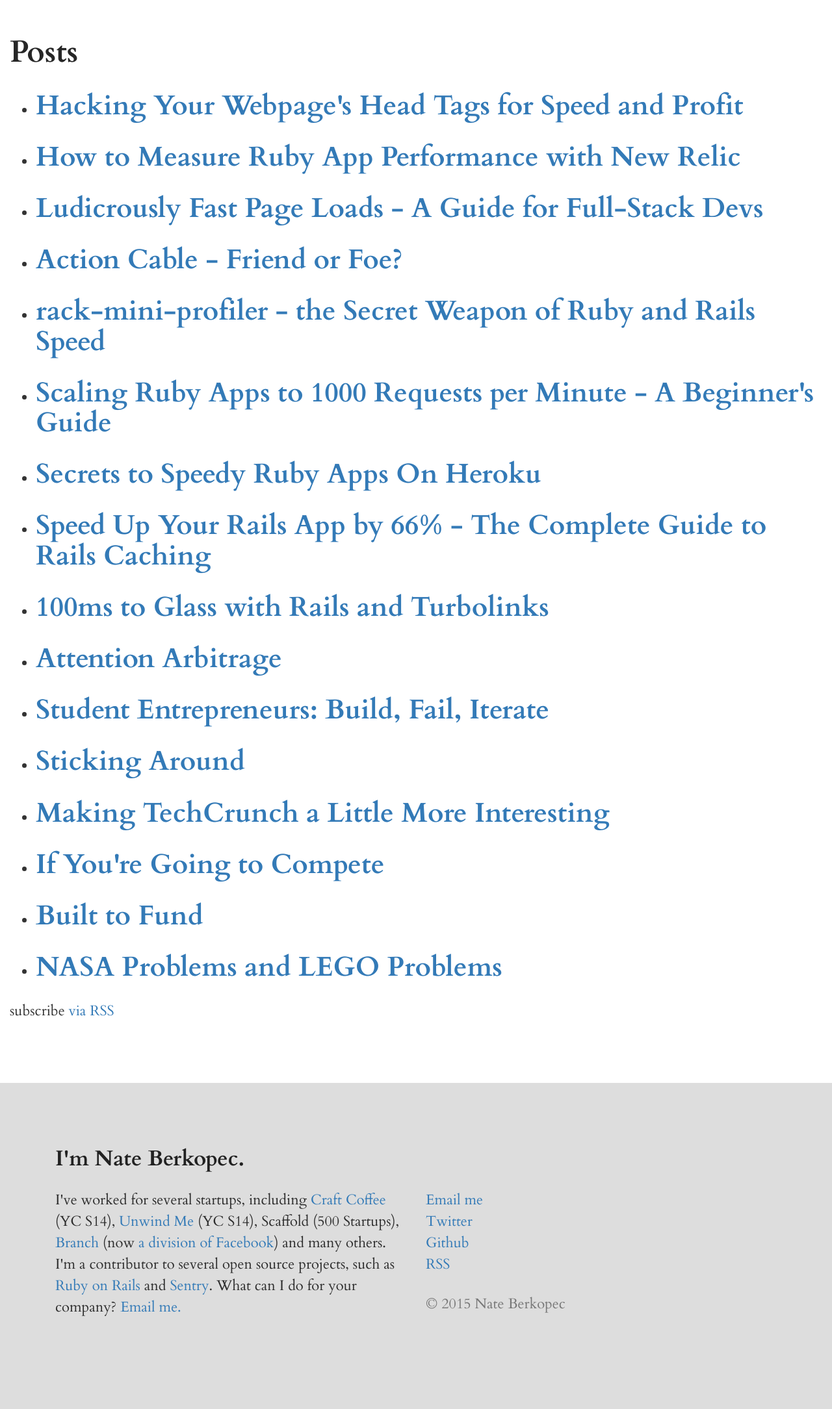
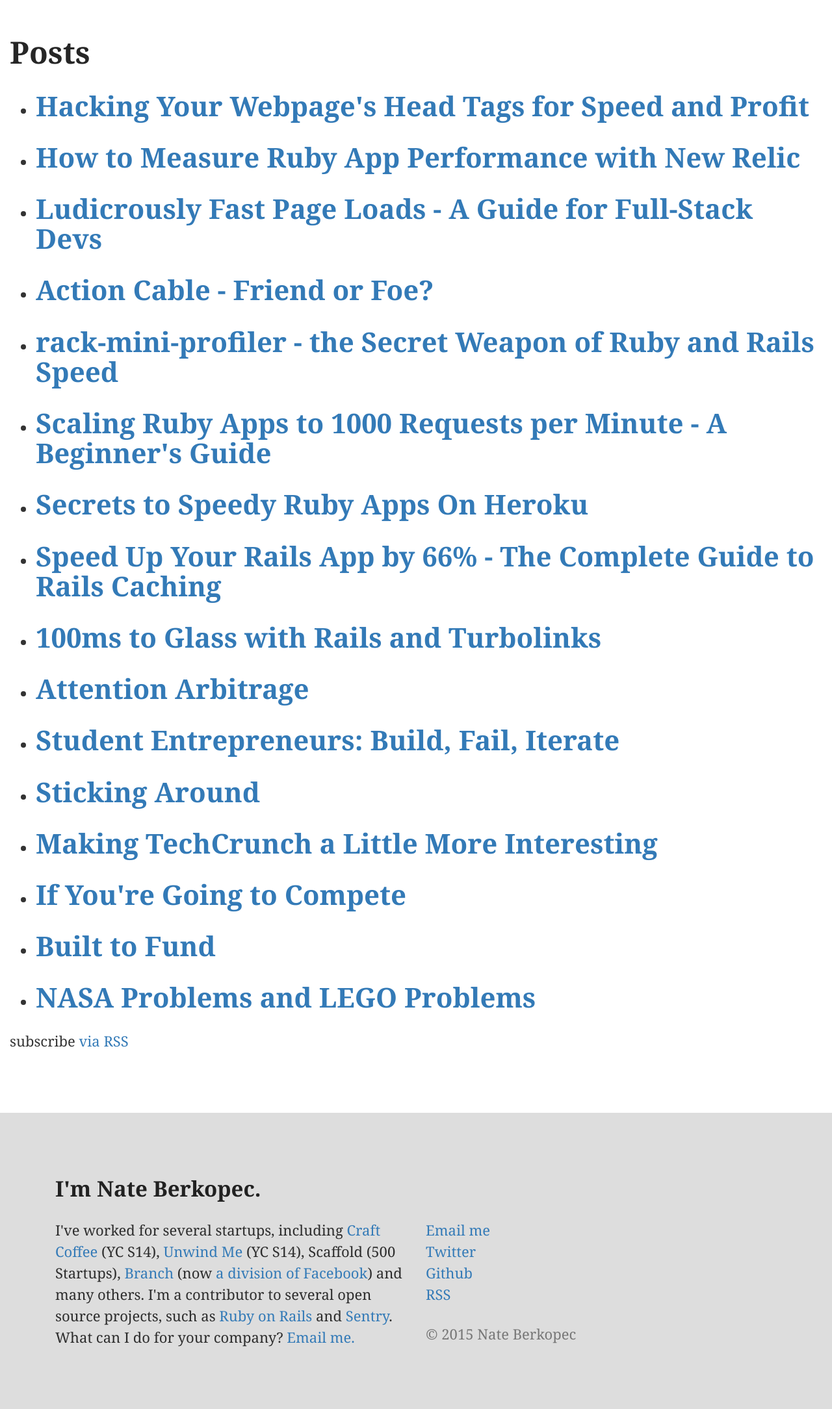
Before and after one commit to nateberkopec/dotcom, a Jekyll site: the page built from blog/index.html, in a window 1280 px wide. Shown: the whole page at 65% size. Built offline with Jekyll 4.4.1, drawn with Linux system fonts in a browser that asks for light colours; Markdown is read by kramdown in place of the engine named in the settings; before the commit the page ends 2123 px from its top, so only the background shows below that.

Commit message:
Speed improvements

```diff
--- a/_config.yml
+++ b/_config.yml
@@ -4,7 +4,7 @@
 description: > # this means to ignore newlines until "baseurl:"
   The blog of Nate Berkopec, Ruby on Rails programmer.
 baseurl: "" # the subpath of your site, e.g. /blog/
-url: "http://nateberkopec.com" # the base hostname & protocol for your site
+url: "http://www.nateberkopec.com" # the base hostname & protocol for your site
 author: Nate Berkopec
 # Build settings
 markdown: redcarpet
--- a/_includes/footer.html
+++ b/_includes/footer.html
@@ -32,5 +32,6 @@
 
   ga('create', 'UA-21810582-1', 'auto');
   ga('send', 'pageview');
+</script>
 
-</script>
+<script src="//load.sumome.com/" data-sumo-site-id="42dd0948b286eb5047164649e9252122ad23e4531d788ca4e341899dc37cd903" async defer></script>
--- a/_includes/head.html
+++ b/_includes/head.html
@@ -1,6 +1,5 @@
 <head>
   <meta charset="utf-8">
-  <meta http-equiv="X-UA-Compatible" content="IE=edge">
   <meta name="viewport" content="width=device-width, initial-scale=1">
 
   <title>{% if page.title %}{{ page.title }}{% else %}{{ site.title }}{% endif %}</title>
@@ -9,13 +8,9 @@
   <link rel="stylesheet" href="{{ "/assets/css/base.css" | prepend: site.baseurl }}">
   <link rel="shortcut icon" type="image/x-icon" href="/assets/favicon.ico" />
 
-  <!-- Load up MathJax script if needed ... specify in /_data/options.yml file-->
-  {% if site.data.options.mathjax %}
-  <script type="text/javascript" src="//cdn.mathjax.org/mathjax/latest/MathJax.js?config=TeX-AMS-MML_HTMLorMML"></script>
-  {% endif %}
-
   <link rel="canonical" href="{{ page.url | replace:'index.html','' | prepend: site.baseurl | prepend: site.url }}">
   <link rel="alternate" type="application/rss+xml" title="{{ site.title }}" href="{{ "/feed.xml" | prepend: site.baseurl | prepend: site.url }}" />
 
-  <script src="//load.sumome.com/" data-sumo-site-id="42dd0948b286eb5047164649e9252122ad23e4531d788ca4e341899dc37cd903" async="async"></script>
+  <link href='http://fonts.gstatic.com' rel='preconnect' crossorigin>
+  <link href='http://fonts.googleapis.com/css?family=Oswald:400' rel='stylesheet'>
 </head>
--- a/_sass/fonts.scss
+++ b/_sass/fonts.scss
@@ -1,4 +1,3 @@
 // Font imports file. If you don't want these fonts, comment out these and add your own into the fonts directory
 // and point the src attribute to the file.
 //
-@import url(http://fonts.googleapis.com/css?family=Cardo:400,400italic,700);
--- a/_sass/homepage.scss
+++ b/_sass/homepage.scss
@@ -1,4 +1,4 @@
-@import url(http://fonts.googleapis.com/css?family=Oswald:400,300,700);
+@import url(http://fonts.googleapis.com/css?family=Oswald:400);
 
 #blowup-text {
   font-size: 200px;
--- a/_sass/settings.scss
+++ b/_sass/settings.scss
@@ -58,7 +58,7 @@
 //## Font, line-height, and color for body text, headings, and more.
 
 $font-family-sans-serif:  "Helvetica Neue", Helvetica, Arial, sans-serif !default;
-$font-family-serif:       Cardo, Georgia, "Times New Roman", Times, serif !default;
+$font-family-serif:       Georgia, "Times New Roman", Times, serif !default;
 //** Default monospace fonts for `<code>`, `<kbd>`, and `<pre>`.
 $font-family-monospace:   Menlo, Monaco, Consolas, "Courier New", monospace !default;
 $font-family-base:        $font-family-serif !default;
```
Also changed, not shown: 1 other file.
